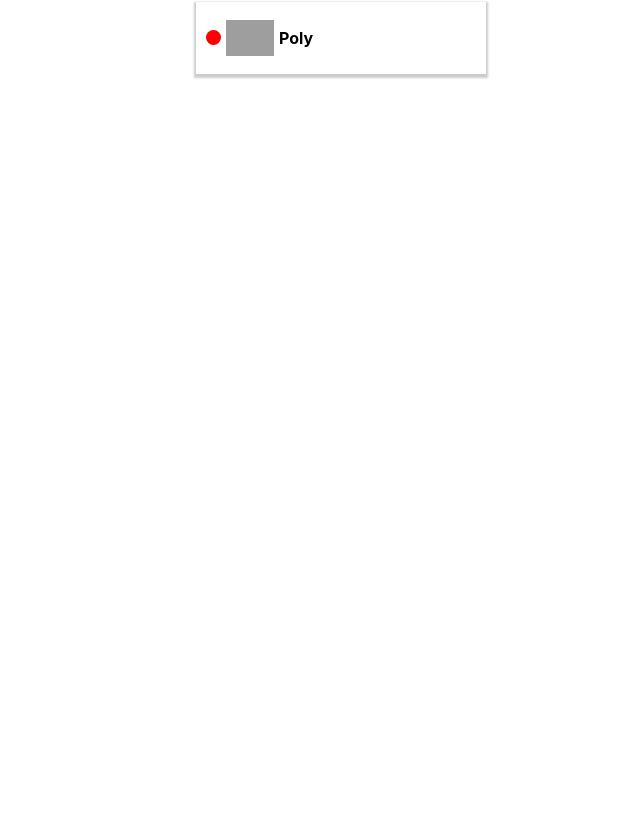
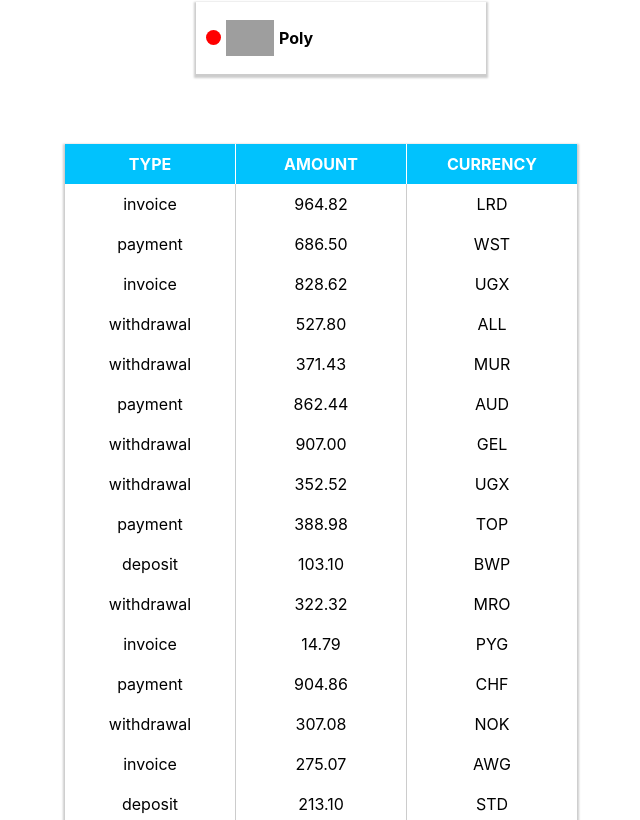
Before and after one commit to Alexander0k/goit-react-hw-01-components, a React (Create React App) app: page / in a window 1280 px wide. Shown: the part 880-1700 px from the top of the page, without its empty margins (319-959 px from the left). Before the commit the page ends 994 px from the top, so only its background shows below. Built offline with nearby package versions, Linux system fonts and the light colour scheme; grey boxes are pictures that could not be loaded.

Commit message:
Виконав 3 завдання

```diff
--- a/src/components/App.jsx
+++ b/src/components/App.jsx
@@ -1,10 +1,12 @@
 import user from './data/user.json'
 import data from './data/data.json'
 import friends from './data/friends.json'
+import transactions from './data/transactions.json'
 
 import Profile from './Profile/Profile';
 import Statistics from './Statistics/Statistics'
 import FriendList from './FriendList/FriendList'
+import TransactionHistory from './Transactions/Transactions'
 
 
 
@@ -29,6 +31,7 @@ export const App = () => {
     />
     <Statistics title="Upload stats" stats={data} />
     <FriendList friends={friends} />
+    <TransactionHistory items={transactions} />
     </div>
   );
 };
--- /dev/null
+++ b/src/components/Transactions/Transactions.js
@@ -0,0 +1,41 @@
+import PropTypes from 'prop-types';
+import styles from './Transactions.module.css'
+
+
+export default function TransactionHistory({items}) {
+    return (
+        <table className={styles.table}>
+            <thead>
+                <tr className={styles.title}>
+                    <th>Type</th>
+                    <th>Amount</th>
+                    <th>Currency</th>
+                </tr>
+            </thead>
+
+            <tbody>
+                {items.map(({ id, amount, type, currency }) => {
+
+                    return (
+                        <tr key={id} className={styles.row}>
+                            <td>{type}</td>
+                            <td>{amount}</td>
+                            <td>{currency}</td>
+                        </tr>
+                    );
+                })}
+            </tbody>
+        </table>
+    );
+}
+
+TransactionHistory.propTypes = {
+    items: PropTypes.arrayOf(
+        PropTypes.shape({
+            id: PropTypes.string.isRequired,
+            type: PropTypes.string.isRequired,
+            amount: PropTypes.string.isRequired,
+            currency: PropTypes.string.isRequired,
+        })
+    )
+}
--- /dev/null
+++ b/src/components/Transactions/Transactions.module.css
@@ -0,0 +1,34 @@
+.table {
+    margin-top: 30px;
+    margin-bottom: 30px;
+    font-size: 16px;
+    border-collapse: collapse;
+    box-shadow: 0 2px 2px 2px #cccccc;
+}
+
+.title {
+    padding: 10px;
+    font-size: 16px;
+    font-weight: 700;
+    color: #fff;
+    text-transform: uppercase;
+    background-color: rgb(1, 194, 253);
+}
+
+.title th {
+    padding: 10px;
+    width: 150px;
+}
+
+.title th:not(:last-child) {
+    border-right: 1px solid #fff;
+}
+
+.row td {
+    padding: 10px;
+    text-align: center;
+}
+
+.row td:not(:last-child) {
+    border-right: 1px solid #ccc;
+}
--- /dev/null
+++ b/src/components/data/transactions.json
@@ -0,0 +1,122 @@
+[
+  {
+    "id": "1e0700a2-5183-4291-85cc-2065a036a683",
+    "type": "invoice",
+    "amount": "964.82",
+    "currency": "LRD"
+  },
+  {
+    "id": "a30f821b-4d25-4ff0-abdd-e340b3f0dd2b",
+    "type": "payment",
+    "amount": "686.50",
+    "currency": "WST"
+  },
+  {
+    "id": "44dca67a-8e5a-4798-bf8e-b15efd4e1abd",
+    "type": "invoice",
+    "amount": "828.62",
+    "currency": "UGX"
+  },
+  {
+    "id": "ea8ed3dc-2b68-4a53-905a-53ecb0adef33",
+    "type": "withdrawal",
+    "amount": "527.80",
+    "currency": "ALL"
+  },
+  {
+    "id": "ea76146a-0b00-4b80-bc02-a8c822176712",
+    "type": "withdrawal",
+    "amount": "371.43",
+    "currency": "MUR"
+  },
+  {
+    "id": "63ca02f9-d637-46b5-9237-f3b24425e029",
+    "type": "payment",
+    "amount": "862.44",
+    "currency": "AUD"
+  },
+  {
+    "id": "ed0263e8-59a5-4bf1-87e0-2bb88e53dc34",
+    "type": "withdrawal",
+    "amount": "907.00",
+    "currency": "GEL"
+  },
+  {
+    "id": "6013bad0-750c-4691-8bc2-d8f2b43969c4",
+    "type": "withdrawal",
+    "amount": "352.52",
+    "currency": "UGX"
+  },
+  {
+    "id": "252c7be4-8b06-4fa7-8d42-61fb835b70d5",
+    "type": "payment",
+    "amount": "388.98",
+    "currency": "TOP"
+  },
+  {
+    "id": "4eaab41b-b967-40ac-82ed-85fc66f646f1",
+    "type": "deposit",
+    "amount": "103.10",
+    "currency": "BWP"
+  },
+  {
+    "id": "9648a350-8469-42d5-8bf3-18090de5fe67",
+    "type": "withdrawal",
+    "amount": "322.32",
+    "currency": "MRO"
+  },
+  {
+    "id": "9c5c25fb-1a95-4b2f-8d1f-4c4426d677cc",
+    "type": "invoice",
+    "amount": "14.79",
+    "currency": "PYG"
+  },
+  {
+    "id": "43ef232c-80e9-4d6f-b48a-b22405620de3",
+    "type": "payment",
+    "amount": "904.86",
+    "currency": "CHF"
+  },
+  {
+    "id": "5161682e-e620-4019-ab0a-24ceb10fbd20",
+    "type": "withdrawal",
+    "amount": "307.08",
+    "currency": "NOK"
+  },
+  {
+    "id": "7b119d71-42e6-4c42-a141-6818b07bb9ff",
+    "type": "invoice",
+    "amount": "275.07",
+    "currency": "AWG"
+  },
+  {
+    "id": "a4f65722-65c4-4c28-b1f4-b8ed988bb205",
+    "type": "deposit",
+    "amount": "213.10",
+    "currency": "STD"
+  },
+  {
+    "id": "c6e5784b-0ca3-48d6-86e5-b5128af5a523",
+    "type": "invoice",
+    "amount": "116.11",
+    "currency": "CUP CUC"
+  },
+  {
+    "id": "c9ebed6a-3a02-4b49-ac0d-0534b51f2bfd",
+    "type": "invoice",
+    "amount": "878.67",
+    "currency": "HKD"
+  },
+  {
+    "id": "a4a98b0e-b22c-438b-9f83-de2df52110c8",
+    "type": "invoice",
+    "amount": "725.03",
+    "currency": "UYU UYI"
+  },
+  {
+    "id": "b39bfa7a-0166-4c47-94d6-87d20590f746",
+    "type": "payment",
+    "amount": "405.45",
+    "currency": "MDL"
+  }
+]
```
Lines whose indentation alone changed are shown as unchanged.
